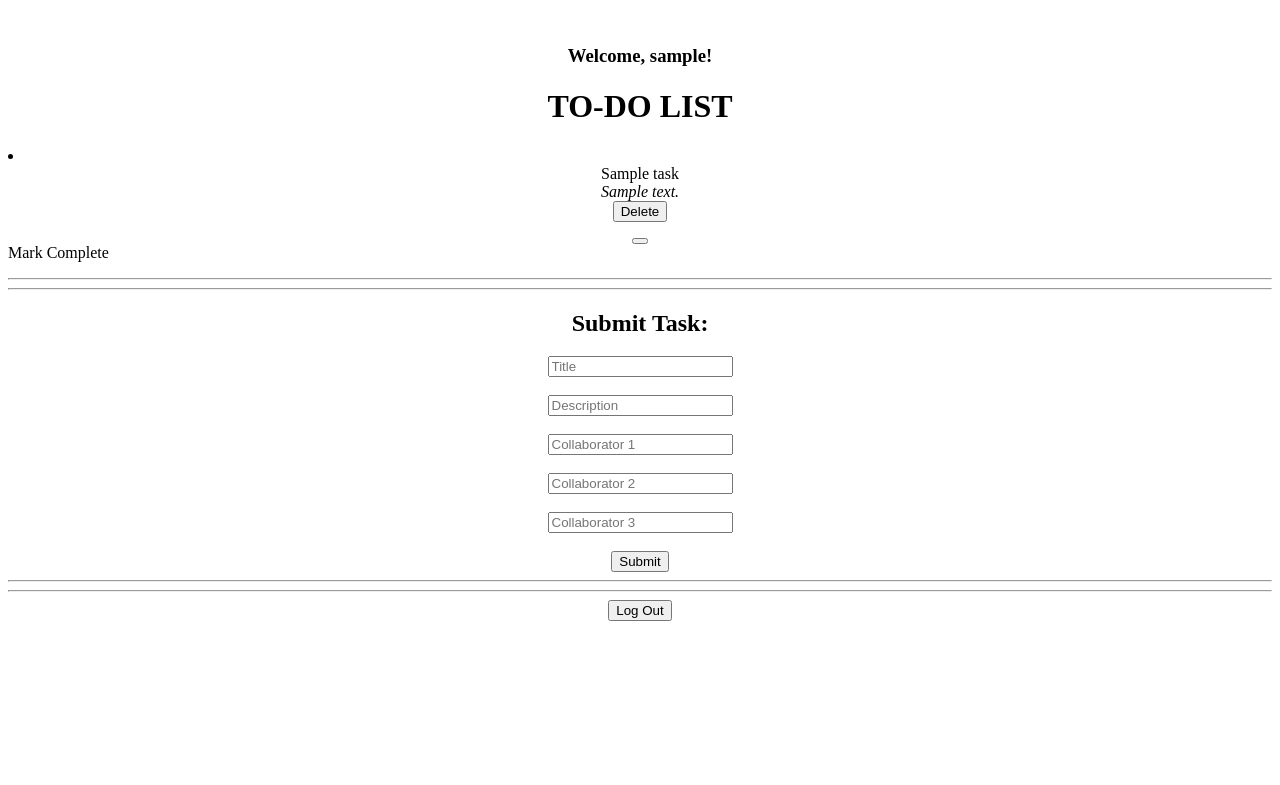
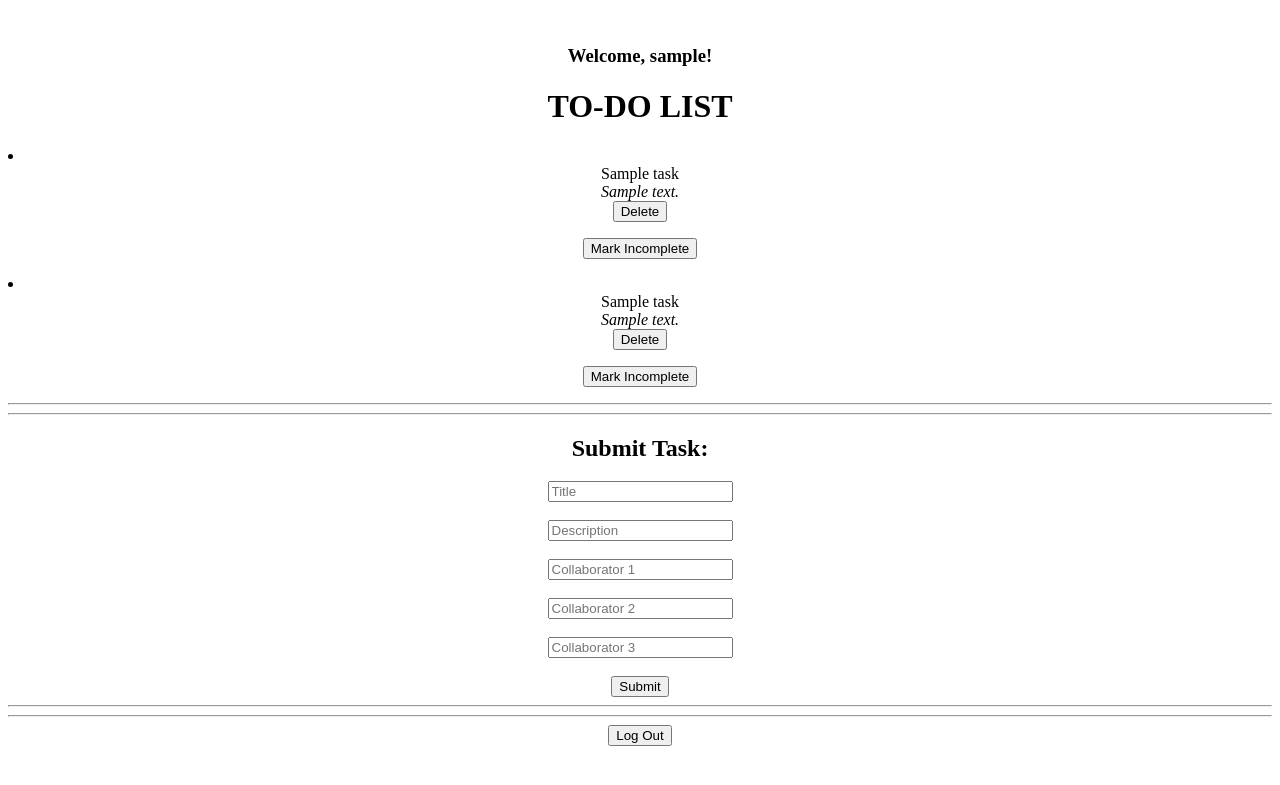
Before and after one commit to ysaralee/social-todo-django, a Django app: page /tasks/ in a window 1280 px wide. Shown: the top 785 px of the page. Run offline with Django 3.2, Linux system fonts and the light colour scheme; a user stored in the database is signed in; tables that the repository leaves empty hold one stand-in row (values such as "Sample post").

Commit message:
Fixing bugs. Social aspect fixed. App should be running correctly, at least manually.

```diff
--- a/tasks/models.py
+++ b/tasks/models.py
@@ -20,5 +20,6 @@ class Task(models.Model):
     description = models.CharField(max_length=5000)
     collaborators = models.ManyToManyField(User, related_name="tasks")
     markcomplete = models.BooleanField(default=False)
+    isOwnedBy = models.BooleanField(default=True)
 
     objects = TaskManager()
--- a/tasks/templates/tasks.html
+++ b/tasks/templates/tasks.html
@@ -12,13 +12,17 @@
         <li class="tasks-list-item">
             <center><span class="task-title">{{task.title}}</span></center>
             <center><i><span class="task-description">{{task.description}}</span></i></center>
-            <form action="delete/" form method="POST" class="register">
+            {% if task.isOwnedBy %}
+                <form action="delete" method="POST" class="delete">
+                {% csrf_token %}
+                <input type="hidden" name="delete" value = {{task.id}} />
+                <center><button type="submit" class="delete" value="Delete">Delete</button></center>
+                </form>
+            {% endif %}
+            <form action="markcomplete" method="POST" class ="markcomplete">
             {% csrf_token %}
-            <center><input type="button" name="delete-task" class="delete-task" value="Delete"></center>
-            </form>
-            <form action="markcomplete" form method="POST" class ="markcomplete">
-            {% csrf_token %}
-            <center><button name name="mark_complete" value = {{task.id}} type = "submit"></center>Mark Complete</button>
+            <input type="hidden" name="markcomplete" value = {{task.id}} />
+            <center><button type = "submit">{%if task.markcomplete %}Mark Incomplete{%else%}Mark Complete{% endif %}</button></center>
             </form>
         </li>
         {% endfor %}
@@ -32,9 +36,9 @@
             {% csrf_token %}
             <center><input name="title" class = "title" placeholder = "Title"></center><br>
             <center><input name="description" class = "description" placeholder = "Description"></center><br>
-            <center><input type="collaborator" class="collaborator" placeholder = "Collaborator 1"></center><br>
-            <center><input type="collaborator" class="collaborator" placeholder = "Collaborator 2"></center><br>
-            <center><input type="collaborator" class="collaborator" placeholder = "Collaborator 3"></center><br>
+            <center><input name="collaborator1" type="email" placeholder = "Collaborator 1"></center><br>
+            <center><input name="collaborator2" type="email" placeholder = "Collaborator 2"></center><br>
+            <center><input name="collaborator3" type="email" placeholder = "Collaborator 3"></center><br>
             <center><input type="submit" class="create-task-submit" value="Submit">
         </form>
     <hr>
--- a/tasks/views.py
+++ b/tasks/views.py
@@ -5,6 +5,7 @@ from django.contrib.auth.models import User
 from django.contrib.auth import logout as django_logout
 from .models import Task
 from django.db.models import Q
+from itertools import chain
 import datetime
 import uuid
 
@@ -13,7 +14,15 @@ import uuid
 
 def index(request):
     current_user = request.user
-    task_list = Task.objects.filter(Q(owner=current_user) | Q(collaborators=current_user))
+    owned = Task.objects.filter(owner=current_user)
+    collaborating = Task.objects.filter(collaborators__username = current_user)
+    task_list = list(chain(owned,collaborating))
+    for task in task_list:
+        if task.owner == current_user:
+            task.isOwnedBy = True
+        else:
+            task.isOwnedBy = False
+
     return render(request, 'tasks.html', {'user':current_user, 'task_list':task_list})
 
 def submittask(request):
@@ -21,8 +30,25 @@ def submittask(request):
     current_user = request.user
     title = request.POST['title']
     description = request.POST['description']
-    # collaborators = request.POST['collaborators']
+    collaborator1 = request.POST['collaborator1']
+    collaborator2 = request.POST['collaborator2']
+    collaborator3 = request.POST['collaborator3']
     task = Task.objects.create_task(current_user, title, description)
+    if collaborator1:
+        if User.objects.filter(username=collaborator1).exists():
+            task.collaborators.add(User.objects.get(username = collaborator1))
+        else:
+            return HttpResponseRedirect('/')
+    if collaborator2:
+        if User.objects.filter(username=collaborator2).exists():
+            task.collaborators.add(User.objects.get(username = collaborator2))
+        else:
+            return HttpResponseRedirect('/')
+    if collaborator3:
+        if User.objects.filter(username=collaborator3).exists():
+            task.collaborators.add(User.objects.get(username = collaborator3))
+        else:
+            return HttpResponseRedirect('/')
 
     return HttpResponseRedirect(request.META.get('HTTP_REFERER'))
     return render(request, 'tasks.html')
@@ -35,11 +61,15 @@ def delete(request):
 
 def markcomplete(request):
     task_id = request.POST['markcomplete']
+    print task_id
     task = Task.objects.get(id=task_id)
+    print task
     if task.markcomplete == False:
-        task.complete = True
+        print "poo1"
+        task.markcomplete = True
         task.save()
     else:
+        print "poo2"
         task.markcomplete = False
         task.save()
     return HttpResponseRedirect ('/tasks/')
```
Also changed, not shown: tasks/migrations/0003_task_isownedby.py (added).
